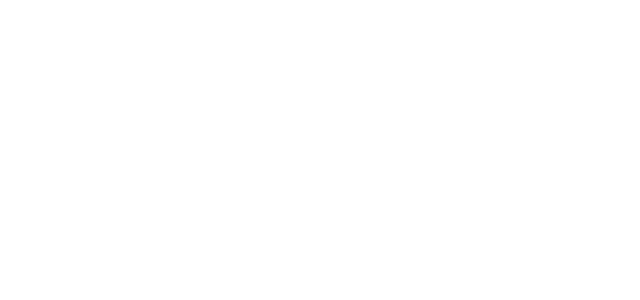
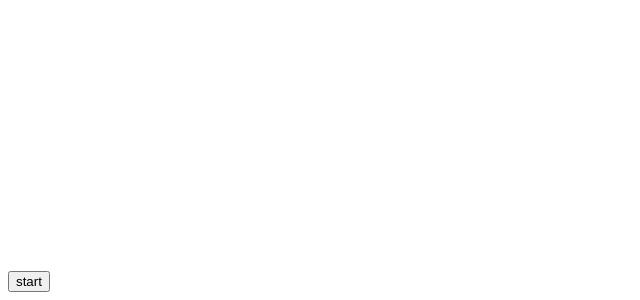
Before and after one commit to mhmh4/game-of-life, a React (Vite) app: page / in a window 1280 px wide. Shown: the part 1537-1837 px from the top of the page, without its empty margins (0-640 px from the left). Before the commit the page ends 1816 px from the top, so only its background shows below. Built offline with nearby package versions, Linux system fonts and the light colour scheme.

Commit message:
Add button to start simulation

```diff
--- a/src/App.jsx
+++ b/src/App.jsx
@@ -104,6 +104,14 @@ function Grid() {
           </div>
         );
       })}
+      <button
+        type="button"
+        onClick={() => {
+          setIsRunning(true);
+        }}
+      >
+        start
+      </button>
     </>
   );
 }
```
